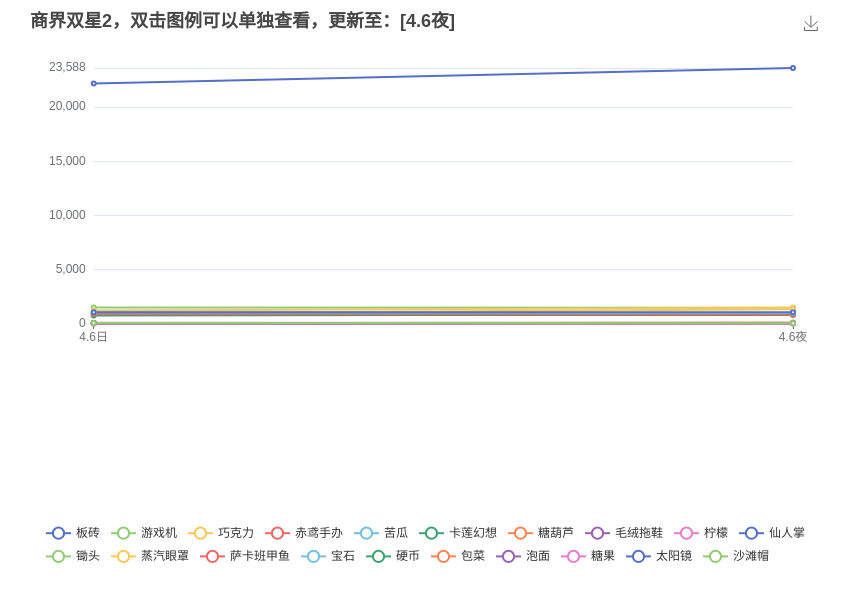
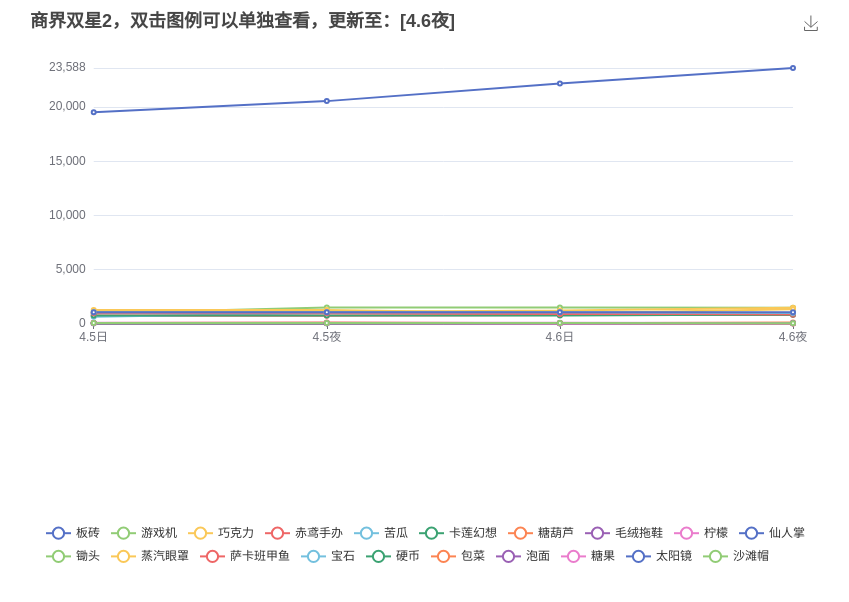
Before and after one commit to Seek-cloud/Seek-cloud.github.io, a plain HTML site: page bh3/business_tycoon/index.html in a window 1280 px wide. Shown: the whole page, without its empty margins (215-1064 px from the left). Drawn offline with nearby package versions, Linux system fonts and the light colour scheme.

Commit message:
Update index.html

```diff
--- a/bh3/business_tycoon/index.html
+++ b/bh3/business_tycoon/index.html
@@ -73,8 +73,9 @@
     dataZoom: [
       {
         type: 'inside',
-        start: 60,
-        end: 100
+        // 前期数量太少
+        // start: 60,
+        // end: 100
       }
     ],
   };
```
